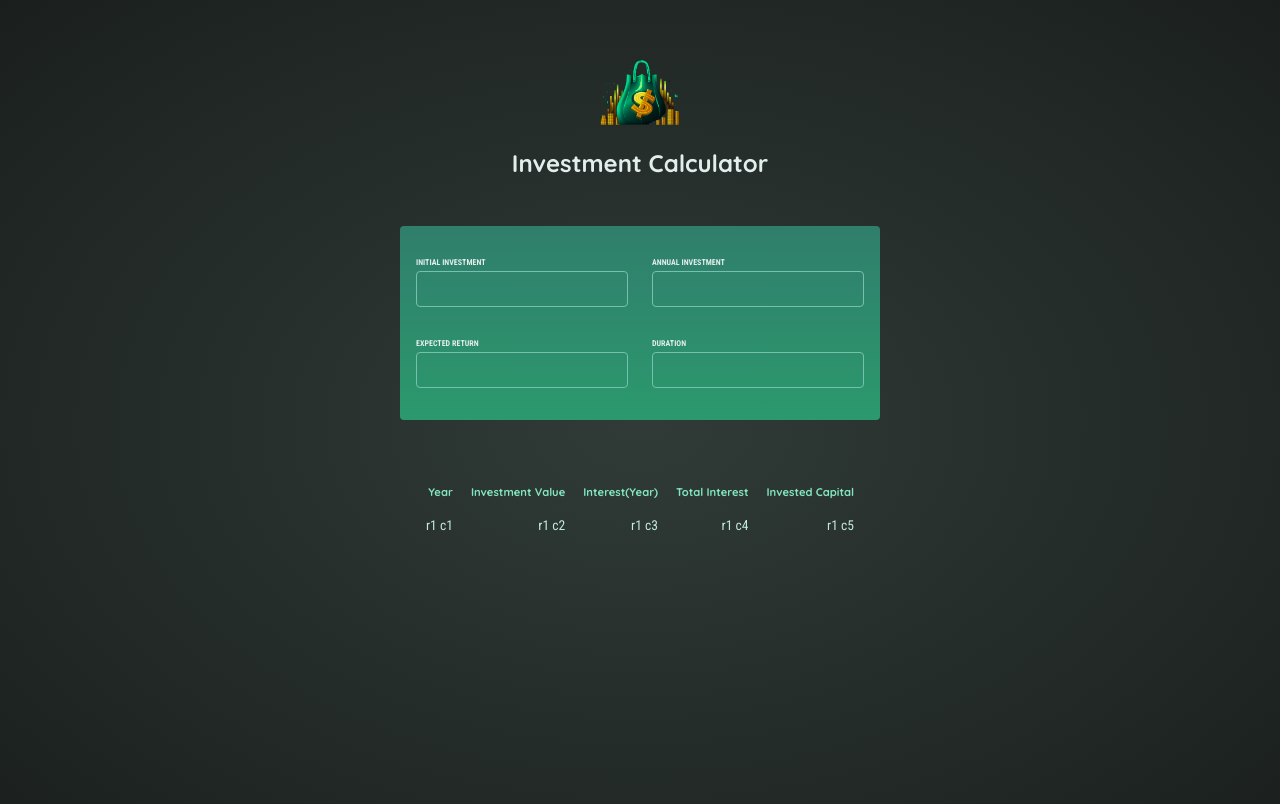
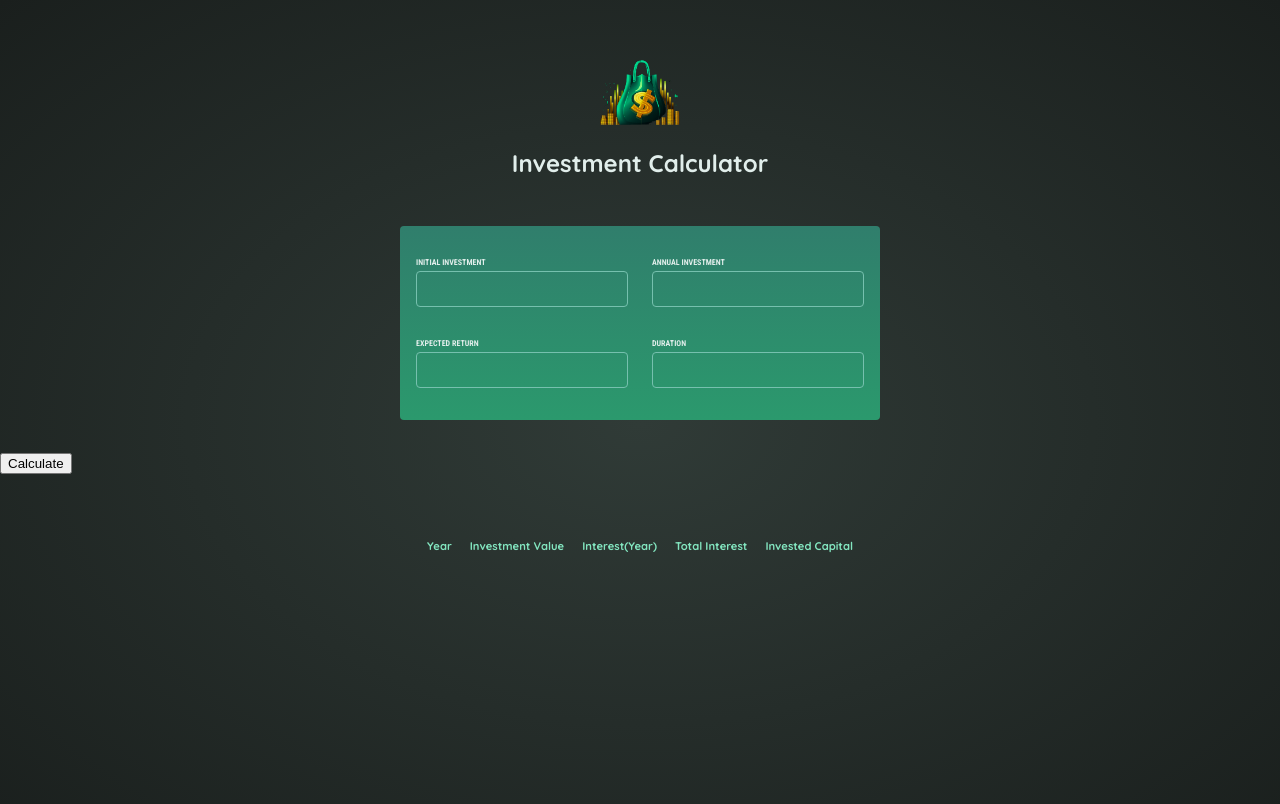
Before and after one commit to AaradhyaGitHub/React-Investment-Calculator, a React (Vite) app: page / in a window 1280 px wide. Shown: the top 804 px of the page. Built offline with nearby package versions, Linux system fonts and the light colour scheme.

Commit message:
Calculation implemented and passed as a prop to results component

```diff
--- a/src/App.jsx
+++ b/src/App.jsx
@@ -22,11 +22,26 @@ function App() {
     });
   };
 
+  const [results, setResults] = useState(null);
+
+
+  const handleCalculation = () => {
+    const calculatedResults = calculateInvestmentResults({
+      initialInvestment: parseFloat(inputs.initialInvestment),
+      annualInvestment: parseFloat(inputs.annualInvestment),
+      expectedReturn: parseFloat(inputs.expectedReturn),
+      duration: parseFloat(inputs.duration),
+    });
+    console.log(calculatedResults);
+    console.log(results);
+    setResults(calculatedResults)
+  };
+
   return (
     <main>
       <Header />
       <UserInput userInputs={inputs} onHandleChange={handleChange} />
-      <Results />
+      <Results results = {results} onHandleCalculation={handleCalculation}/>
     </main>
   );
 }
--- a/src/Components/Results.jsx
+++ b/src/Components/Results.jsx
@@ -1,8 +1,9 @@
-import calculateInvestmentResults from "../util/investment.js"
-
-export default function Results() {
-
+export default function Results({ results, onHandleCalculation }) {
   return (
+    <div>
+        <button onClick={onHandleCalculation}>
+            Calculate
+        </button>
       <table id="result">
         <thead>
           <tr>
@@ -11,20 +12,10 @@ export default function Results() {
             <th>Interest(Year)</th>
             <th>Total Interest</th>
             <th>Invested Capital</th>
-
           </tr>
         </thead>
-            <tbody>
-                <tr>
-                    <td>r1 c1</td>
-                    <td>r1 c2</td>
-                    <td>r1 c3</td>
-                    <td>r1 c4</td>
-                    <td>r1 c5</td>
-
-                </tr>
-
-            </tbody>
+        <tbody>{}</tbody>
       </table>
-    )
+    </div>
+  );
 }
```
Lines whose indentation alone changed are shown as unchanged.
